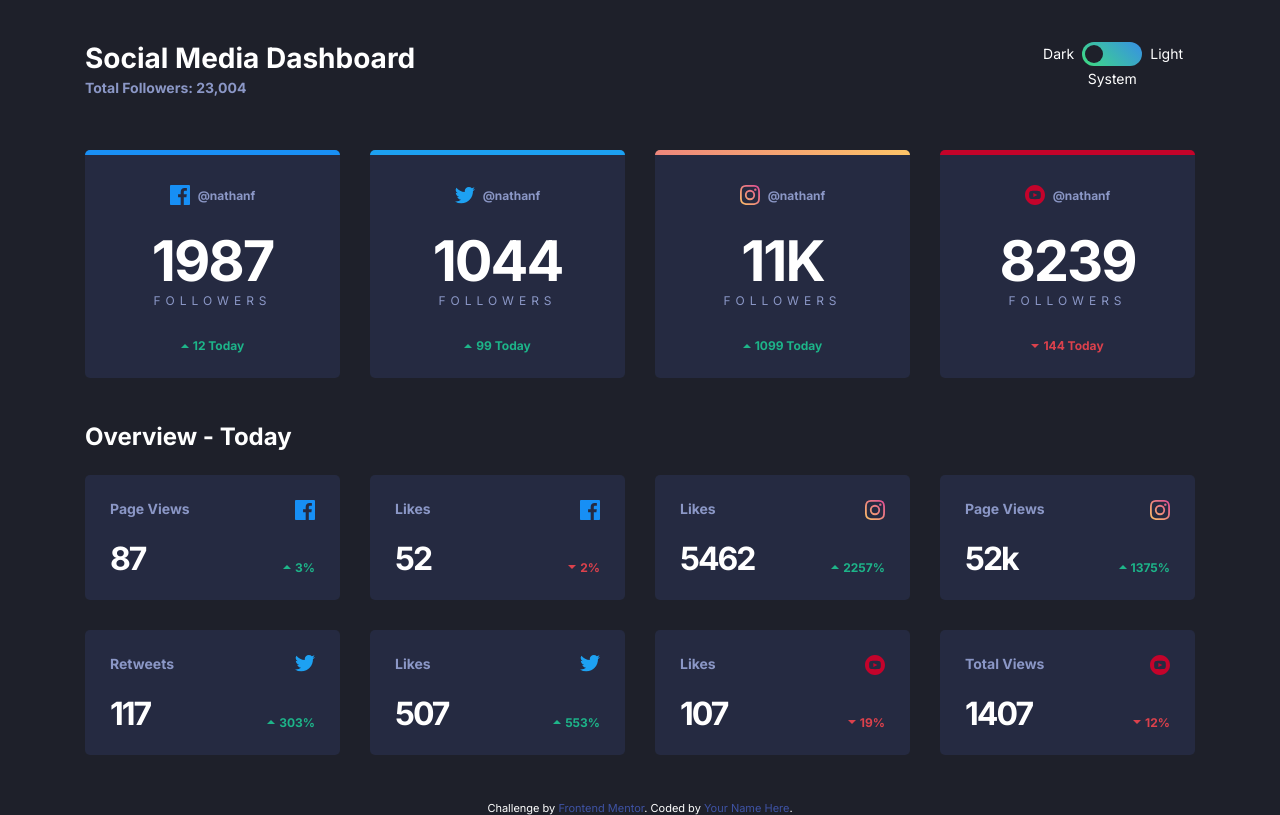
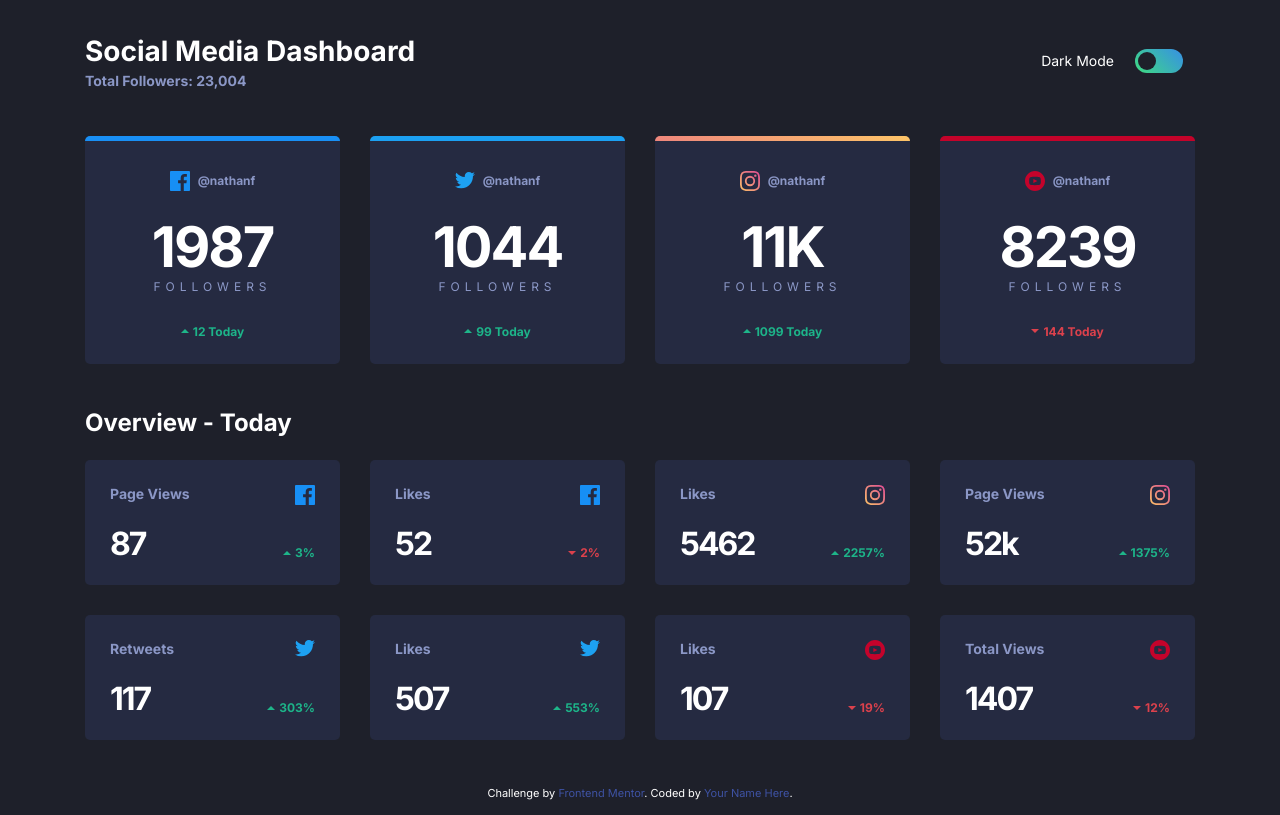
Before and after one commit to rakasadiantara/fcc-social-media-dashboard-dark-light-toggle, a website: page index.html in a window 1280 px wide. Drawn offline with Linux system fonts and the light colour scheme; files that its build step writes are made by us from their sources.

Commit message:
changing toggle

```diff
--- a/app/scss/components/card.scss
+++ b/app/scss/components/card.scss
@@ -23,6 +23,7 @@
     border-radius: rem(5);
     padding: rem(25);
     transition: background 150ms ease-in-out;
+    cursor: pointer;
 
     &:hover {
         background: var(--dark-card-hover);
--- a/app/scss/components/toggle.scss
+++ b/app/scss/components/toggle.scss
@@ -2,34 +2,37 @@
 
 .toggle {
     display: grid;
-    grid-template-columns: 1fr rem(60) 1fr;
-    grid-template-rows: repeat(2, 1fr);
+    grid-template-columns: 1fr rem(48) ;
+    // grid-template-rows: repeat(2, 1fr);
     border: none;
     gap: rem(4.8) rem(8);
     margin: 0;
 
     label {
         font-size: rem(14);
-        align-self: center;
+        // grid-column: 1 / 2;
+        // align-self: center;
 
         &[for="dark"]{
-            grid-column: 1/2;
-            justify-self:end ;
+            line-height: rem(24);
+            margin-right: rem(13);
+            // grid-column: 1/2;
+            // justify-self:end ;
         }
-        &[for="system"]{
-            grid-column: 1/4;
-            grid-row: 2/3;
-            justify-self: center;
-            align-self: start;
-        }
-        &[for="light"]{
-            grid-column: 3/4;
-        }
+        // &[for="system"]{
+        //     grid-column: 1/4;
+        //     grid-row: 2/3;
+        //     justify-self: center;
+        //     align-self: start;
+        // }
+        // &[for="light"]{
+        //     grid-column: 3/4;
+        // }
     }
     &__wrapper {
         position: relative;
-        grid-column: 2/3;
-        grid-row: 1/2;
+        // grid-column: 2/3;
+        // grid-row: 1/2;
         height: rem(24);
     }
     input[type="radio"] {
--- a/app/scss/globals/boilerplate.scss
+++ b/app/scss/globals/boilerplate.scss
@@ -14,3 +14,12 @@ body {
     background: var(--dark-bg);
     color: var(--dark-text2);
 }
+
+.visually-hidden {
+    position: absolute;
+    left: -10000px;
+    top:auto;
+    width: 1px;
+    height: 1px;
+    overflow: hidden;
+}
--- a/index.html
+++ b/index.html
@@ -47,16 +47,16 @@
         aria-label="theme toggle"
         role="radiogroup"
       >
+        <label for="dark"
+          >Dark Mode <span class="visually-hidden">On</span></label
+        >
         <div class="toggle__wrapper">
           <input type="radio" id="dark" name="theme" checked />
-          <input type="radio" id="system" name="theme" />
           <input type="radio" id="light" name="theme" />
           <span aria-hidden="true" class="toggle__background"></span>
           <span aria-hidden="true" class="toggle__button"></span>
         </div>
-        <label for="dark">Dark</label>
-        <label for="system">System</label>
-        <label for="light">Light</label>
+        <label for="light" class="visually-hidden">Dark Mode Off</label>
       </fieldset>
     </header>
 
```
Also changed, not shown: dist/style.css, 1 other file.
